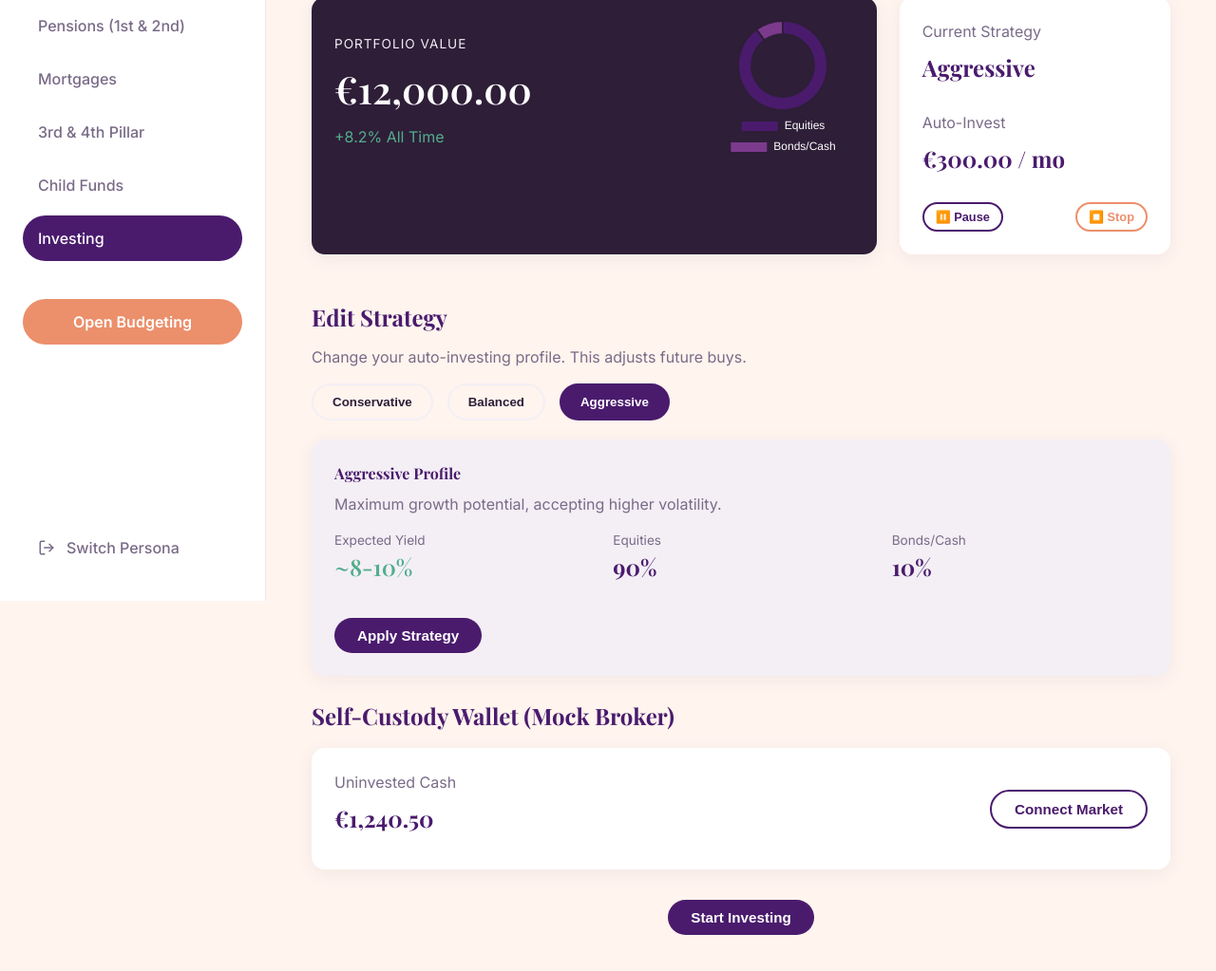
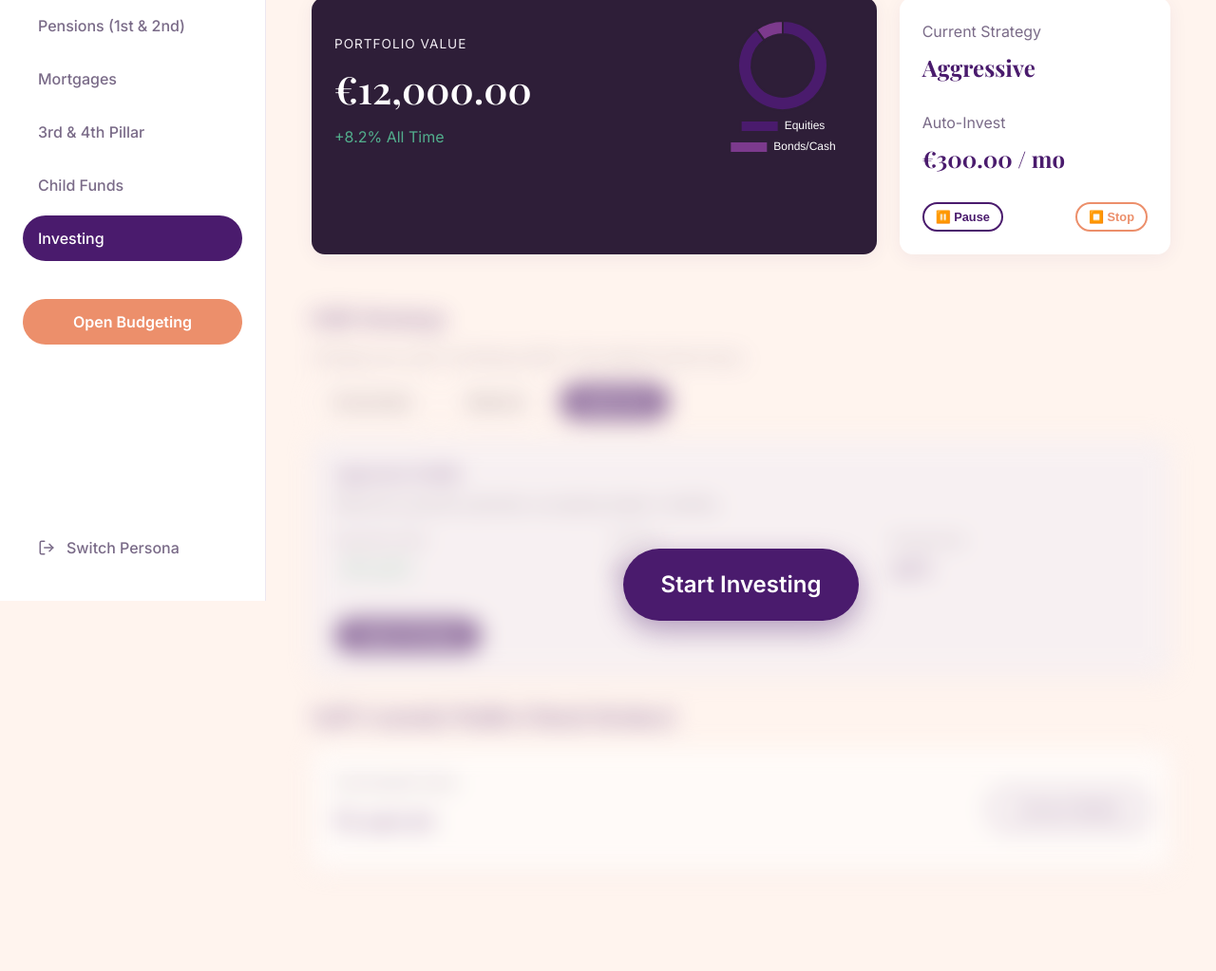
Before and after one commit to jakubwolanin77/platform-sim, a plain HTML site: page investing.html in a window 1280 px wide. Shown: the part 167-1190 px from the top of the page at 95% size. After the commit the page ends 1147 px from the top, so only its background shows below. Drawn offline with nearby package versions, Linux system fonts and the light colour scheme; a web font is replaced by a local one.

Commit message:
fix: make premium section permanently blurred with large external button

```diff
--- a/investing.html
+++ b/investing.html
@@ -74,8 +74,8 @@
             </div>
         </div>
 
-        <div id="premium-section">
-            <div id="premium-content" style="filter: blur(12px); opacity: 0.5; transition: all 0.4s ease-in-out;">
+        <div id="premium-section" style="position: relative;">
+            <div id="premium-content" style="filter: blur(12px); opacity: 0.6; pointer-events: none; user-select: none;">
 
                 <h3>Edit Strategy</h3>
         <p class="text-muted mb-2">Change your auto-investing profile. This adjusts future buys.</p>
@@ -120,8 +120,8 @@
         </div>
             </div>
 
-            <div id="premium-overlay" style="text-align: center; margin-top: 2rem;">
-                <button class="btn btn-primary" onclick="alert('Forwarding to application...')">Start Investing</button>
+            <div id="premium-overlay" style="position: absolute; top: 50%; left: 50%; transform: translate(-50%, -50%); text-align: center; width: 100%; z-index: 10;">
+                <a href="https://example.com/apply" target="_blank" class="btn btn-primary" style="font-size: 1.5rem; padding: 20px 40px; box-shadow: 0 10px 30px rgba(74, 27, 109, 0.4); border-radius: 9999px;">Start Investing</a>
             </div>
         </div>
 
@@ -168,22 +168,6 @@
         if(currentUser.investing.strategy === 'Aggressive') { eq = 90; bo = 10; }
 
         createDonutChart(ctx, [eq, bo], ['Equities', 'Bonds/Cash'], true);
-
-        // Scroll to reveal logic
-        const observer = new IntersectionObserver((entries) => {
-            entries.forEach(entry => {
-                const content = document.getElementById('premium-content');
-                if (entry.isIntersecting) {
-                    content.style.filter = 'none';
-                    content.style.opacity = '1';
-                } else {
-                    content.style.filter = 'blur(12px)';
-                    content.style.opacity = '0.5';
-                }
-            });
-        }, { threshold: 0.65 }); // Triggers only when 65% of the section is visible
-
-        observer.observe(document.getElementById('premium-section'));
     });
 
     function setStrat(strat) {
```
